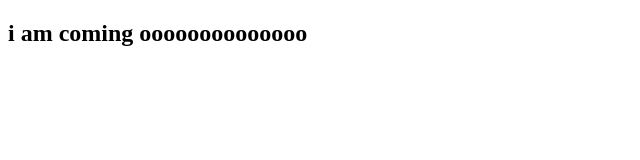
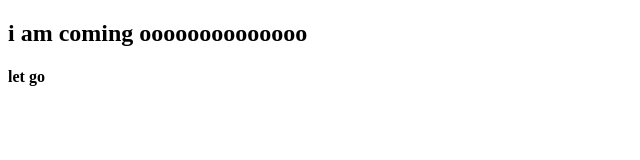
Before and after one commit to come-senusi-wale/testing, a plain HTML site: page index.html in a window 1280 px wide. Shown: the full height of the page, 0-640 px from the left. Drawn offline with Linux system fonts and the light colour scheme.

Commit message:
change index

```diff
--- a/index.html
+++ b/index.html
@@ -8,5 +8,6 @@
 </head>
 <body>
     <h2>i am coming oooooooooooooo</h2>
+    <h4>let go</h4>
 </body>
 </html>
```
